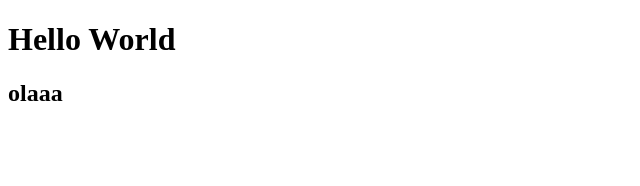
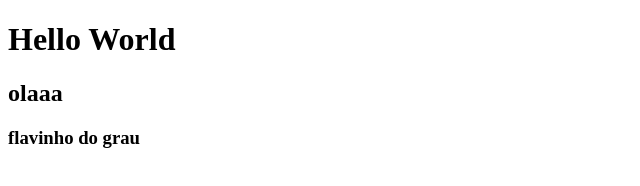
Before and after one commit to RDJoseDeSouza/trabalho-git-treino, a plain HTML site: page index.html in a window 1280 px wide. Shown: the whole page, without its empty margins (0-640 px from the left). Drawn offline with Linux system fonts and the light colour scheme.

Commit message:
inserindo_h3

```diff
--- a/index.html
+++ b/index.html
@@ -11,6 +11,7 @@
         <h1>Hello World</h1>
         <h2>olaaa
         </h2>
+        <h3>flavinho do grau</h3>
     </header>
 </body>
 </html>
```
